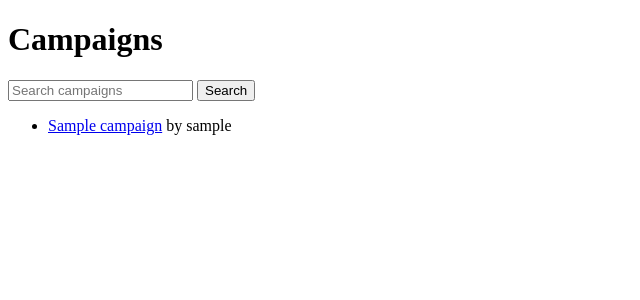
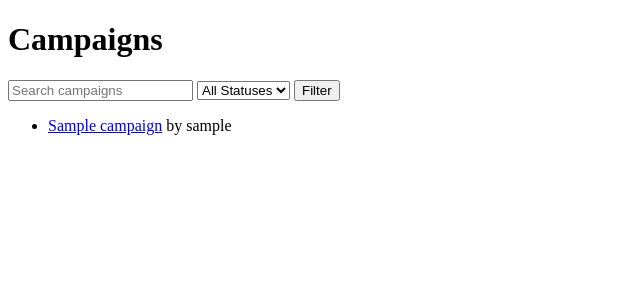
Before and after one commit to HubertFijolek1/Dungeon_Master_Site, a Django app: template dm_site/campaigns/templates/campaigns/campaign_list.html in a window 1280 px wide. Shown: the part 98-398 px from the top of the page, without its empty margins (0-640 px from the left). Run offline with Django 4.2, Linux system fonts and the light colour scheme; the template is opened without the code that fills it: values that come from a table or form of the project are taken from there, others are empty; tables that the repository leaves empty hold one stand-in row (values such as "Sample post"); parts of the project's set-up code (start-up, migrations or seed data) failed here and were passed over.

Commit message:
Implement campaign filtering by status

```diff
--- a/dm_site/campaigns/templates/campaigns/campaign_list.html
+++ b/dm_site/campaigns/templates/campaigns/campaign_list.html
@@ -4,7 +4,13 @@
 <h1>Campaigns</h1>
 <form method="get">
     <input type="text" name="q" placeholder="Search campaigns" value="{{ request.GET.q }}">
-    <button type="submit">Search</button>
+    <select name="status">
+        <option value="">All Statuses</option>
+        <option value="active" {% if request.GET.status == 'active' %}selected{% endif %}>Active</option>
+        <option value="completed" {% if request.GET.status == 'completed' %}selected{% endif %}>Completed</option>
+        <option value="paused" {% if request.GET.status == 'paused' %}selected{% endif %}>Paused</option>
+    </select>
+    <button type="submit">Filter</button>
 </form>
 <ul>
     {% for campaign in campaigns %}
--- a/dm_site/campaigns/views.py
+++ b/dm_site/campaigns/views.py
@@ -41,8 +41,11 @@ class CampaignListView(ListView):
     def get_queryset(self):
         queryset = super().get_queryset()
         search_query = self.request.GET.get('q', '')
+        status_filter = self.request.GET.get('status', '')
         if search_query:
             queryset = queryset.filter(name__icontains=search_query) | queryset.filter(owner__username__icontains=search_query)
+        if status_filter:
+            queryset = queryset.filter(status=status_filter)
         return queryset
 
 class CampaignDetailView(DetailView):
```
